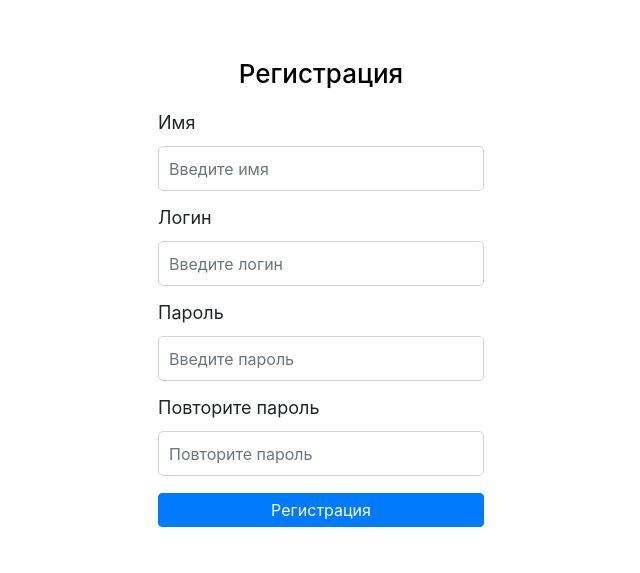
After one commit to seroglazkinpavel/sct_php_mvc_1, a PHP site: page /user/registration in a window 1280 px wide. The commit adds this page. Shown: the top 573 px of the page, without its empty margins (319-959 px from the left). Run offline with PHP 8.4, Linux system fonts and the light colour scheme.

Commit message:
добавление класса

```diff
--- a/app/config/db.php
+++ b/app/config/db.php
@@ -1,4 +1,5 @@
 <?php
+
 return [
     'hostname' => 'localhost',
     'database' => 'fraim',
--- a/app/controllers/UserController.php
+++ b/app/controllers/UserController.php
@@ -5,6 +5,7 @@ namespace app\controllers;
 
 use app\core\InitController;
 
+use app\models\UsersModel;
 
 class UserController extends InitController
 {
@@ -14,7 +15,7 @@ class UserController extends InitController
             'access' => [
                 'rules' => [
                     [
-                        'actions' => ['login'],
+                        'actions' => ['login', 'registration'],
                         'roles' => ['guest'],
                         'matchCallback' => function() {
                             $this->redirect('/user/profile');
@@ -30,4 +31,38 @@ class UserController extends InitController
         $this->view->title = 'Авторизация';
         $this->render('login');
     }
+
+    public function actionRegistration()
+    {
+        $this->view->title = 'Регистрация';
+        $error_message = '';
+        if ($_SERVER['REQUEST_METHOD'] === 'POST' && !empty($_POST['btn_registration_form'])) {
+            $username = !empty($_POST['username']) ? $_POST['username'] : null;
+            $login = !empty($_POST['login']) ? $_POST['login'] : null;
+            $password = !empty($_POST['password']) ? $_POST['password'] : null;
+            $confirm_password = !empty($_POST['confirm_password']) ? $_POST['confirm_password'] : null;
+            if (empty($username)) {
+                $error_message = 'Введите Ваше имя!';
+            } elseif (empty($login)) {
+                $error_message = 'Введите Ваш логин!';
+            } elseif (empty($password)) {
+                $error_message = 'Введите пароль!';
+            } elseif (empty($confirm_password)) {
+                $error_message = 'Введите повторный пароль!';
+            } elseif ($password !== $confirm_password) {
+                $error_message = 'Пароли не совпадают!';
+            }
+            if (empty($error_message)) {
+                $userModel = new UsersModel;
+                $user_id = $userModel->addNewUser($username, $login, $password);
+
+                if (!empty($user_id)) {
+                    $this->redirect('/user/login');
+                }
+            }
+        }
+        $this->render('registration', [
+            'error_message' => $error_message
+        ]);
+    }
 }
--- a/app/core/Router.php
+++ b/app/core/Router.php
@@ -23,9 +23,10 @@ class Router
                 return false;
             }
         } else {
+            $params = require 'app/config/params.php';
             $this->params = [
-                'controller' => 'main',
-                'action' => 'index'
+                'controller' => $params['defaultController'],
+                'action' => $params['defaultAction']
             ];
         }
         return true;
--- /dev/null
+++ b/app/views/user/registration.php
@@ -0,0 +1,72 @@
+<?php
+    /** @var string $error_message - Текст ошибки */
+?>
+<div class="page">
+    <div class="container">
+        <div class="auth_block">
+            <h1 class="title">Регистрация</h1>
+            <form name="auth_form" method="post">
+                <div class="auth_form">
+                    <div class="alert alert-danger <?php if (empty($error_message)) : ?>hidden<?php endif; ?>">
+                        <?php if (!empty($error_message)) : ?>
+                            <?= $error_message ?>
+                        <?php endif; ?>
+                    </div>
+                    <div class="input_box">
+                        <label for="field_username">Имя</label>
+                        <input type="text"
+                               name="username"
+                               id="field_username"
+                               class="form-control"
+                               maxlength="120"
+                               value="<?=!empty($_POST['username']) ? $_POST['username'] : '' ?>"
+                               placeholder="Введите имя"
+                        >
+                    </div>
+                    <div class="input_box">
+                        <label for="field_login">Логин</label>
+                        <input type="text"
+                               name="login"
+                               id="field_login"
+                               class="form-control"
+                               maxlength="24"
+                               value="<?=!empty($_POST['login']) ? $_POST['login'] : '' ?>"
+                               placeholder="Введите логин"
+                        >
+                    </div>
+                    <div class="input_box">
+                        <label for="field_login">Пароль</label>
+                        <input type="password"
+                               name="password"
+                               id="field_password"
+                               class="form-control"
+                               maxlength="24"
+                               value=""
+                               placeholder="Введите пароль"
+                        >
+                    </div>
+                    <div class="input_box">
+                        <label for="field_confirm_password">Повторите пароль</label>
+                        <input type="password"
+                               name="confirm_password"
+                               id="field_confirm_password"
+                               class="form-control"
+                               maxlength="24"
+                               value=""
+                               placeholder="Повторите пароль"
+                        >
+                    </div>
+                    <div class="button_box">
+                        <button type="submit"
+                                name="btn_registration_form"
+                                id="btnRegistrationForm"
+                                class="btn btn-primary"
+                                value="1"
+                        >Регистрация</button>
+                    </div>
+                </div>
+            </form>
+
+        </div>
+    </div>
+</div>
--- a/app/web/css/styles.css
+++ b/app/web/css/styles.css
@@ -53,10 +53,14 @@ html {
     width: 100%;
 }
 
-.buttom_box .btn {
+.button_box .btn {
     cursor: pointer;
     font-size: 16px;
     line-height: 20px;
     padding: 6px;
     width: 100%;
 }
+
+.links_box {
+    padding-bottom: 17px;
+}
```
Also changed, not shown: app/config/params.php (added, +7 -0 lines), app/models/UsersModel.php (added, +23 -0 lines), app/views/user/login.php (+5 -2 lines), 1 other file.
